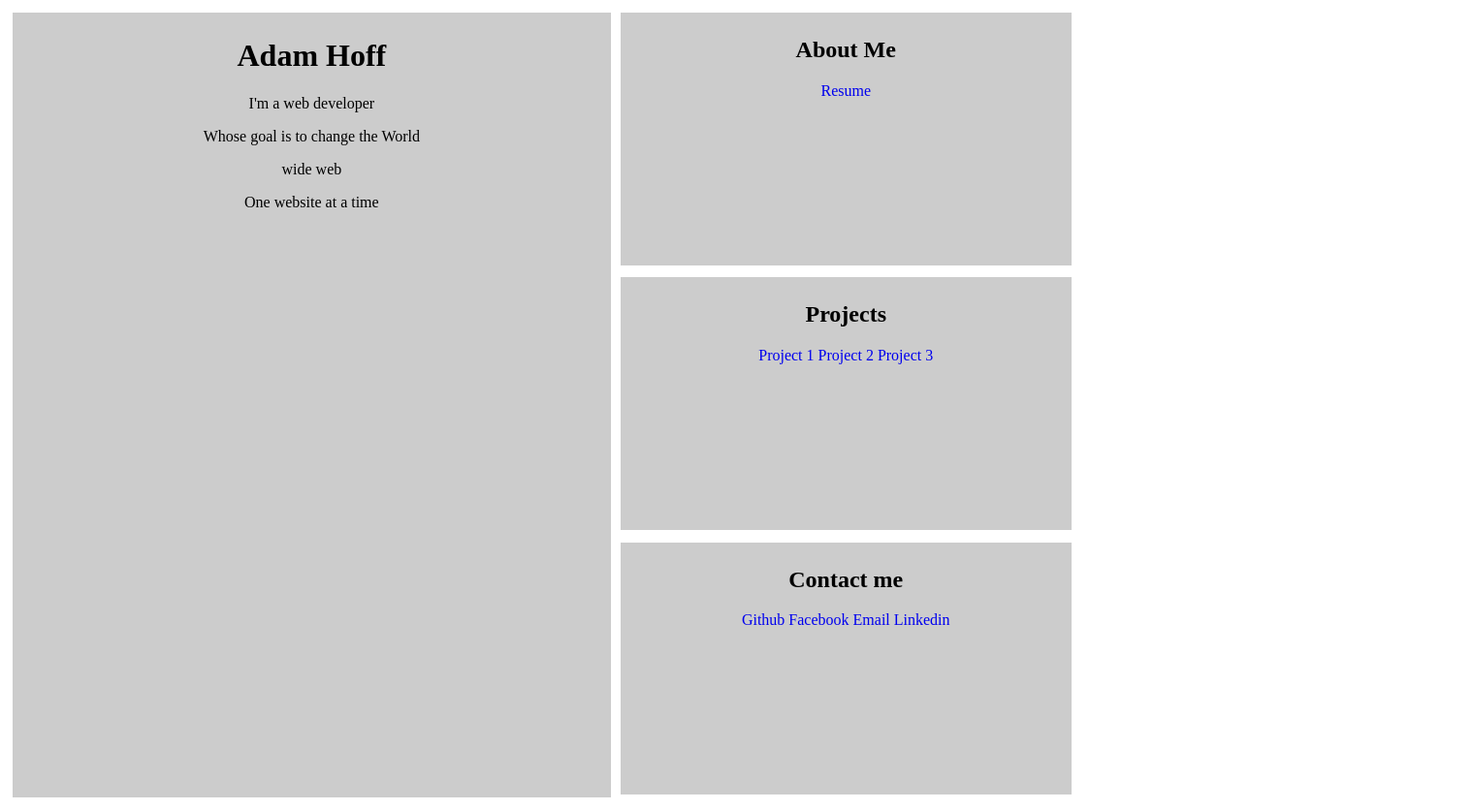
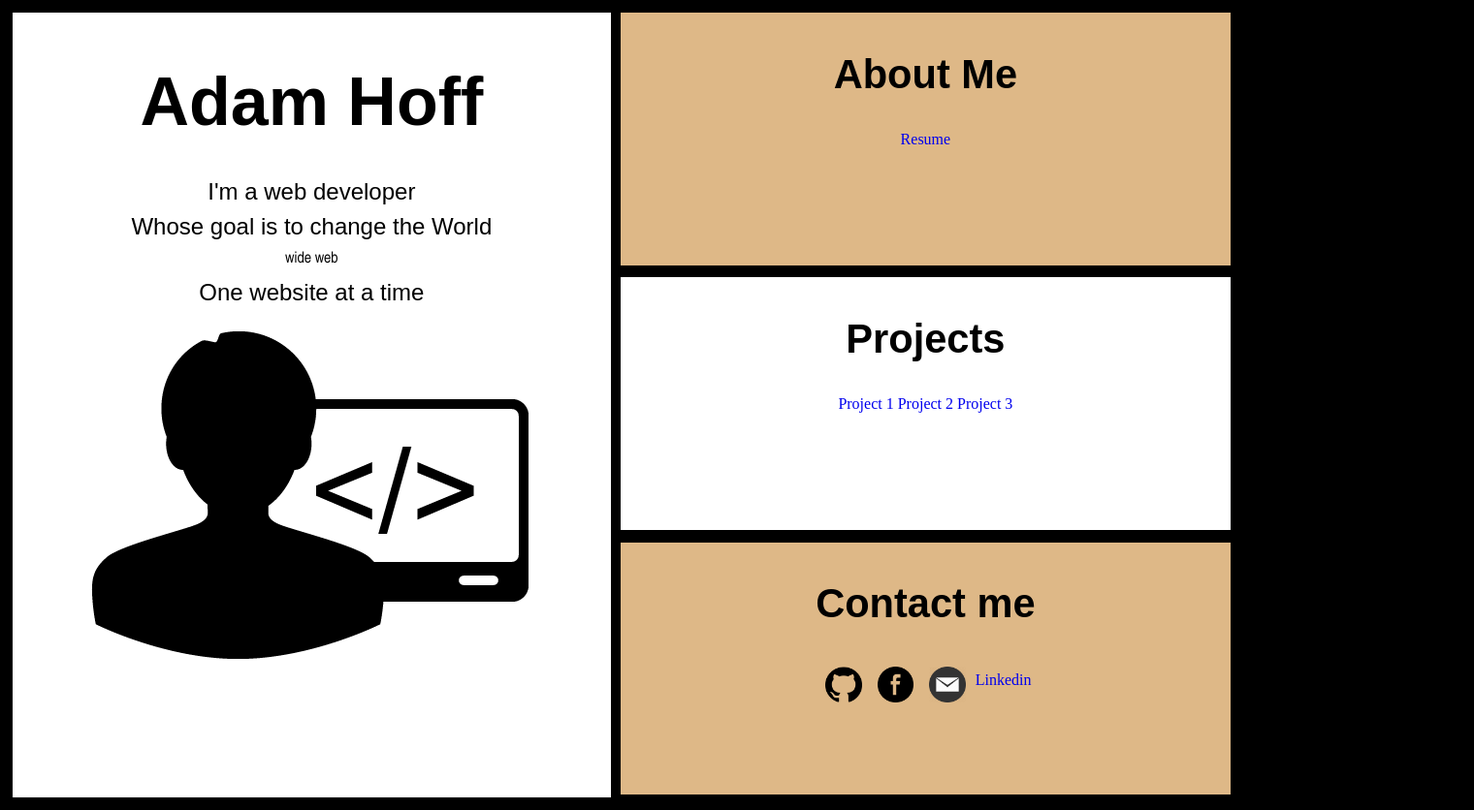
Before and after one commit to adamhoff/adamhoff.github.io, a plain HTML site: page index.html in a window 1280 px wide. Shown: the whole page at 97% size, 1520 px wide, since content can reach past the window. Drawn offline with Linux system fonts and the light colour scheme.

Commit message:
basic layout almost done

```diff
--- a/index.html
+++ b/index.html
@@ -6,29 +6,36 @@
   </head>
   <body>
     <div class="container">
-      <div class="item">
+      <div class="item" id="intro">
         <h1>Adam Hoff</h1>
         <p>I'm a web developer</p>
         <p>Whose goal is to change the World</p>
         <p id="wide-web">wide web</p>
         <p>One website at a time</p>
+        <img src="images/cog-head.png" alt="silhouette of developer" id="headshot">
       </div>
       <section>
-        <div class="item">
+        <div class="item" id="about-me">
           <h2>About Me</h2>
           <a href="#">Resume</a>
         </div>
-        <div class="item">
+        <div class="item" id="projects">
           <h2>Projects</h2>
           <a href="#">Project 1</a>
           <a href="#">Project 2</a>
           <a href="#">Project 3</a>
         </div>
-        <div class="item">
+        <div class="item" id="contact">
           <h2>Contact me</h2>
-          <a href="https://github.com/adamhoff">Github</a>
-          <a href="https://www.facebook.com/adam.hoff.16">Facebook</a>
-          <a href="mailto:swimmerdude79@comcast.net">Email</a>
+          <a href="https://github.com/adamhoff">
+            <img class="icon" src="images/git logo.png" alt="Github">
+          </a>
+          <a href="https://www.facebook.com/adam.hoff.16">
+            <img class="icon" src="images/facebook.png" alt="Facebook">
+          </a>
+          <a href="mailto:swimmerdude79@comcast.net">
+            <img class="icon" src="images/email.png" alt="Email">
+          </a>
           <a href="#">Linkedin</a>
         </div>
       </section>
--- a/style.css
+++ b/style.css
@@ -1,3 +1,6 @@
+html{
+  background: black;
+}
 .container {
   display: flex;
 }
@@ -5,24 +8,57 @@
   flex: 0 0 48%;
   height: 100vh;
   text-align: center;
+  font-family: Papyrus, fantasy;
 }
 section {
-  flex: 0 0 60%;
+  flex: 0 0 70%;
   display: flex;
   flex-wrap: wrap;
 }
 section > .item {
-  flex: 0 0 60%;
+  flex: 0 0 70%;
   text-align: center;
 }
 .item {
   height: 31.333vh;
-  width: 30vw;
-  background-color: #ccc;
+  width: 40vw;
   padding: 5px;
   margin: 5px;
   text-align: center;
+  background: burlywood;
 }
 a{
   text-decoration: none;
 }
+h1{
+  font-size: 70px;
+  color: white;
+}
+h2{
+  font-size: 2.6em;
+}
+h1, h2{
+  color: black;
+  font-family: Copperplate, "Copperplate Gothic Light", fantasy;
+}
+p{
+  font-size: 1.5em;
+  line-height: 0.5;
+}
+#wide-web{
+  font-family: "Arial Narrow", Arial, sans-serif;
+  font-size: 1em;
+}
+#headshot{
+}
+#projects{
+  background: #ffffff;
+}
+#intro{
+  background: #ffffff;
+}
+.icon{
+  max-width: 6%;
+  padding: 1% 1% 0 1%;
+  vertical-align: middle;
+}
```
Also changed, not shown: images/cog-head.png (added), images/email.png (added), images/facebook.png (added), images/git logo.png (added).
